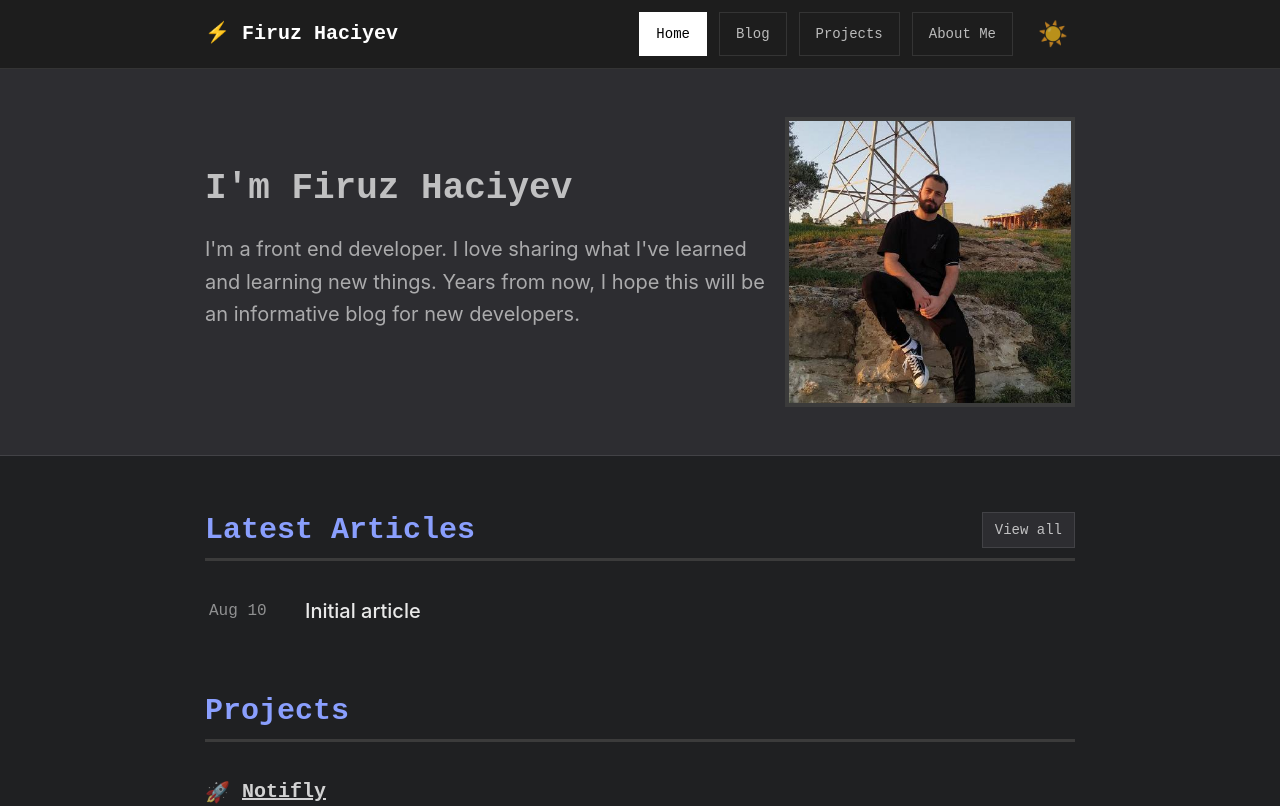
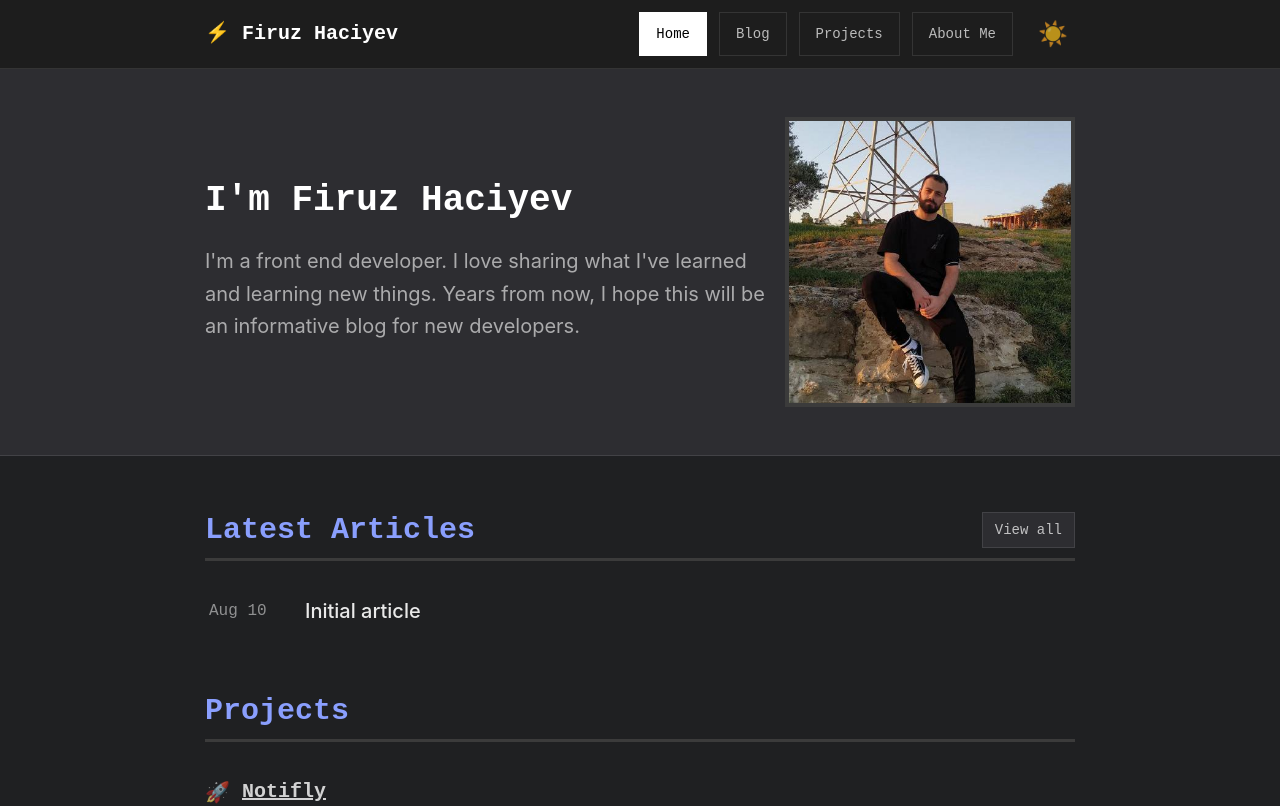
Before and after one commit to eleviven/homepage, a Next.js app: page / in a window 1280 px wide. Shown: the top 806 px of the page. Built offline with nearby package versions, Linux system fonts and the light colour scheme; no server answers.

Commit message:
Modified

```diff
--- a/src/components/intro-block/intro-block.js
+++ b/src/components/intro-block/intro-block.js
@@ -6,6 +6,7 @@ export default function IntroBlock({
   description,
   image,
   className,
+  children,
   ...props
 }) {
   return (
@@ -18,14 +19,15 @@ export default function IntroBlock({
     >
       <div className="container flex justify-between items-center flex-col sm:flex-row">
         <div className="sm:w-4/6">
-          <h1 className="text-2xl sm:text-4xl font-bold font-dm-mone">
+          <h1 className="text-default text-2xl sm:text-4xl font-bold font-dm-mone">
             {title}
           </h1>
           {description && (
-            <p className="mt-6 text-xl leading-relaxed text-default-600">
+            <p className="mt-6 mb-0 text-xl leading-relaxed text-default-600">
               {description}
             </p>
           )}
+          {children}
         </div>
         <div className="flex-1 w-full mt-6 sm:mt-0 hidden sm:block">
           <div className="border-4 border-corner">
```
